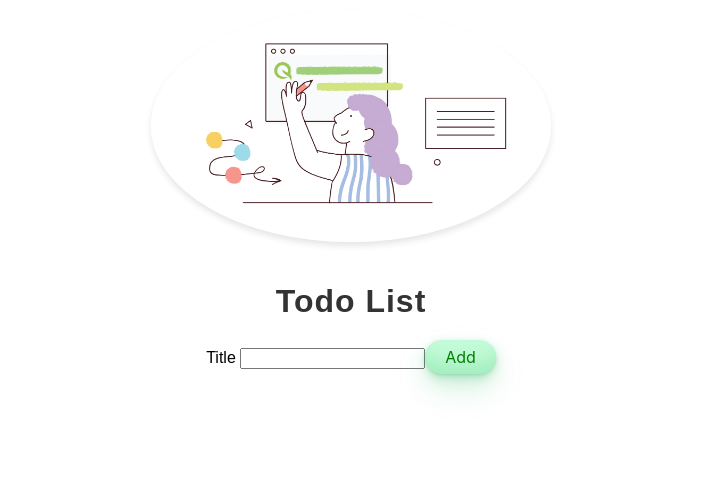
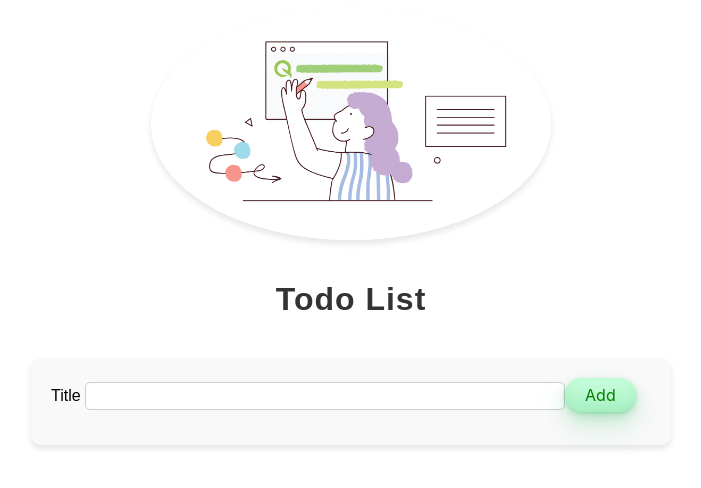
Before and after one commit to Cherrymood/react-todo, a React (Vite) app: page / in a window 1280 px wide. Shown: the top 488 px of the page, without its empty margins (289-990 px from the left). Built offline with nearby package versions, Linux system fonts and the light colour scheme.

Commit message:
Added some css

```diff
--- a/src/AddTodoForm.jsx
+++ b/src/AddTodoForm.jsx
@@ -32,7 +32,7 @@ export default function AddTodoForm({ onAddTodo }) {
   }
 
   return (
-    <>
+    <div className="add-todo-list">
       <form onSubmit={handleAddTodo}>
         <label htmlFor="todoTitle">Title </label>
 
@@ -45,6 +45,6 @@ export default function AddTodoForm({ onAddTodo }) {
 
         <Button type="submit">Add</Button>
       </form>
-    </>
+    </div>
   );
 }
--- a/src/TodoList.jsx
+++ b/src/TodoList.jsx
@@ -12,7 +12,7 @@ TodoList.propTypes = {
 
 export default function TodoList({ todoList }) {
   return (
-    <ul>
+    <ul className="todo-list">
       {todoList.map((task) => (
         <TodoListItem key={task.id} title={task.title} />
       ))}
--- a/src/TodoListItem.jsx
+++ b/src/TodoListItem.jsx
@@ -8,5 +8,5 @@ TodoListItem.propTypes = {
 };
 
 export default function TodoListItem({ title }) {
-  return <li>{title}</li>;
+  return <li className="todo-list-item ">{title}</li>;
 }
--- a/src/index.css
+++ b/src/index.css
@@ -22,6 +22,26 @@
   margin-bottom: 20px;
   text-align: center;
   letter-spacing: 1px;
+}
+
+.add-todo-list {
+  width: 100%;
+  max-width: 600px;
+  margin: 20px auto;
+  padding: 20px;
+  background-color: #f9f9f9;
+  border-radius: 10px;
+  box-shadow: 0 4px 6px rgba(0, 0, 0, 0.1);
+}
+
+#todoTitle {
+  width: 80%;
+  padding: 5px;
+  font-size: 14px;
+  border: 1px solid #ccc;
+  border-radius: 5px;
+  margin-bottom: 15px;
+  box-sizing: border-box;
 }
 
 .todo-list {
```
